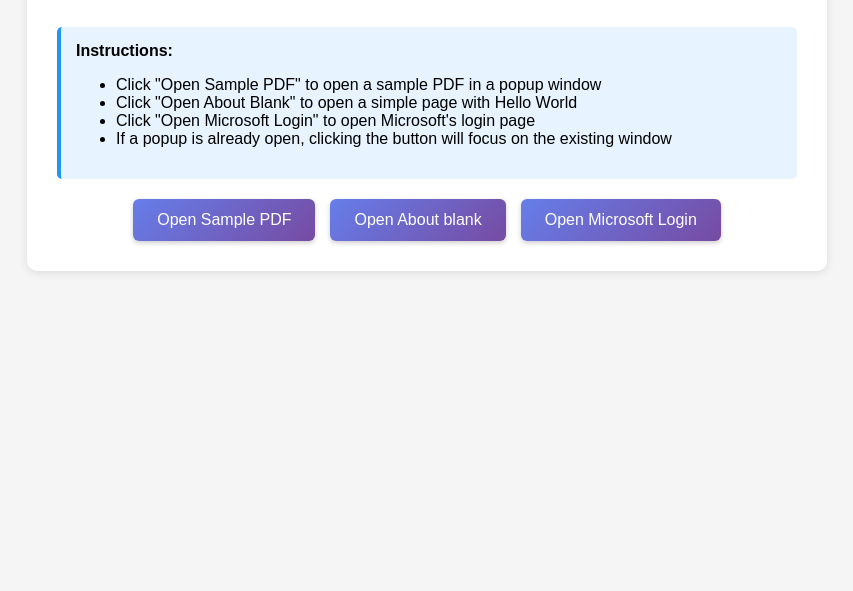
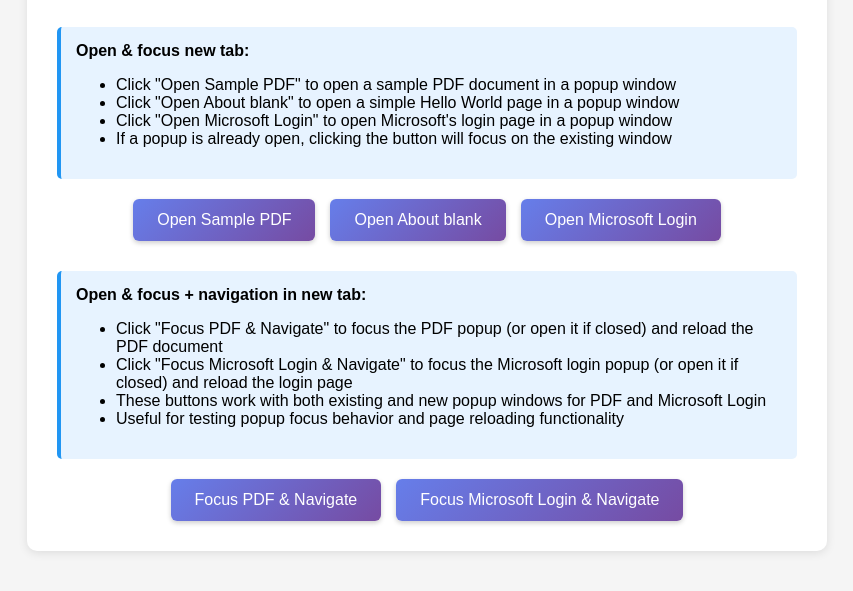
Before and after one commit to zhentian-wan/overflow, a plain HTML site: page popups.html in a window 1280 px wide. Shown: the part 161-752 px from the top of the page, without its empty margins (213-1066 px from the left). Drawn offline with Linux system fonts and the light colour scheme.

Commit message:
Update popups.html

```diff
--- a/popups.html
+++ b/popups.html
@@ -89,11 +89,11 @@
       <h1>PDF Popup Window Opener</h1>
 
       <div class="instructions">
-        <strong>Instructions:</strong>
+        <strong>Open & focus new tab:</strong>
         <ul>
-          <li>Click "Open Sample PDF" to open a sample PDF in a popup window</li>
-          <li>Click "Open About Blank" to open a simple page with Hello World</li>
-          <li>Click "Open Microsoft Login" to open Microsoft's login page</li>
+          <li>Click "Open Sample PDF" to open a sample PDF document in a popup window</li>
+          <li>Click "Open About blank" to open a simple Hello World page in a popup window</li>
+          <li>Click "Open Microsoft Login" to open Microsoft's login page in a popup window</li>
           <li>If a popup is already open, clicking the button will focus on the existing window</li>
         </ul>
       </div>
@@ -102,6 +102,26 @@
         <button id="openSamplePDF" onclick="openSamplePDF()">Open Sample PDF</button>
         <button id="openAboutBlank" onclick="openAboutBlank()">Open About blank</button>
         <button id="openLogin" onclick="openMicrosoftLogin()">Open Microsoft Login</button>
+      </div>
+
+      <div class="instructions" style="margin-top: 30px">
+        <strong>Open & focus + navigation in new tab:</strong>
+        <ul>
+          <li>
+            Click "Focus PDF & Navigate" to focus the PDF popup (or open it if closed) and reload the PDF document
+          </li>
+          <li>
+            Click "Focus Microsoft Login & Navigate" to focus the Microsoft login popup (or open it if closed) and
+            reload the login page
+          </li>
+          <li>These buttons work with both existing and new popup windows for PDF and Microsoft Login</li>
+          <li>Useful for testing popup focus behavior and page reloading functionality</li>
+        </ul>
+      </div>
+
+      <div class="button-group">
+        <button id="focusPDFAndNavigate" onclick="focusPDFAndNavigate()">Focus PDF & Navigate</button>
+        <button id="focusLoginAndNavigate" onclick="focusLoginAndNavigate()">Focus Microsoft Login & Navigate</button>
       </div>
 
       <div id="status" class="status" style="display: none"></div>
@@ -265,6 +285,83 @@
         const microsoftLoginUrl = 'https://login.microsoftonline.com'
         openPDFInPopup(microsoftLoginUrl, 'microsoftLogin')
       }
+
+      function focusPDFAndNavigate() {
+        try {
+          // Check if PDF popup exists
+          if (popupWindows.has('samplePDF')) {
+            const pdfWindow = popupWindows.get('samplePDF')
+
+            // Check if window is still open
+            if (!pdfWindow.closed) {
+              // Focus the existing window
+              pdfWindow.focus()
+
+              // Navigate back to the original PDF URL
+              pdfWindow.location.href = samplePDFUrl
+
+              showStatus('Focused existing PDF popup and navigated to target site')
+              return pdfWindow
+            } else {
+              // Remove closed window from our tracking
+              popupWindows.delete('samplePDF')
+            }
+          }
+
+          // If no existing window or it was closed, create a new one
+          const pdfWindow = openPDFInPopup(samplePDFUrl, 'samplePDF')
+          if (pdfWindow) {
+            // Wait a moment for the window to load, then navigate
+            setTimeout(() => {
+              pdfWindow.location.href = samplePDFUrl
+              showStatus('Opened new PDF popup and navigated to target site')
+            }, 500)
+          }
+          return pdfWindow
+        } catch (error) {
+          showStatus(`Error opening/focusing PDF and navigating: ${error.message}`, true)
+          return null
+        }
+      }
+
+      function focusLoginAndNavigate() {
+        try {
+          // Check if Microsoft login popup exists
+          if (popupWindows.has('microsoftLogin')) {
+            const loginWindow = popupWindows.get('microsoftLogin')
+
+            // Check if window is still open
+            if (!loginWindow.closed) {
+              // Focus the existing window
+              loginWindow.focus()
+
+              // Navigate back to the original Microsoft login URL
+              loginWindow.location.href = microsoftLoginUrl
+
+              showStatus('Focused existing Microsoft login popup and navigated to target site')
+              return loginWindow
+            } else {
+              // Remove closed window from our tracking
+              popupWindows.delete('microsoftLogin')
+            }
+          }
+
+          // If no existing window or it was closed, create a new one
+          const microsoftLoginUrl = 'https://login.microsoftonline.com'
+          const loginWindow = openPDFInPopup(microsoftLoginUrl, 'microsoftLogin')
+          if (loginWindow) {
+            // Wait a moment for the window to load, then navigate
+            setTimeout(() => {
+              loginWindow.location.href = microsoftLoginUrl
+              showStatus('Opened new Microsoft login popup and navigated to target site')
+            }, 500)
+          }
+          return loginWindow
+        } catch (error) {
+          showStatus(`Error opening/focusing Microsoft login and navigating: ${error.message}`, true)
+          return null
+        }
+      }
     </script>
   </body>
 </html>
```
